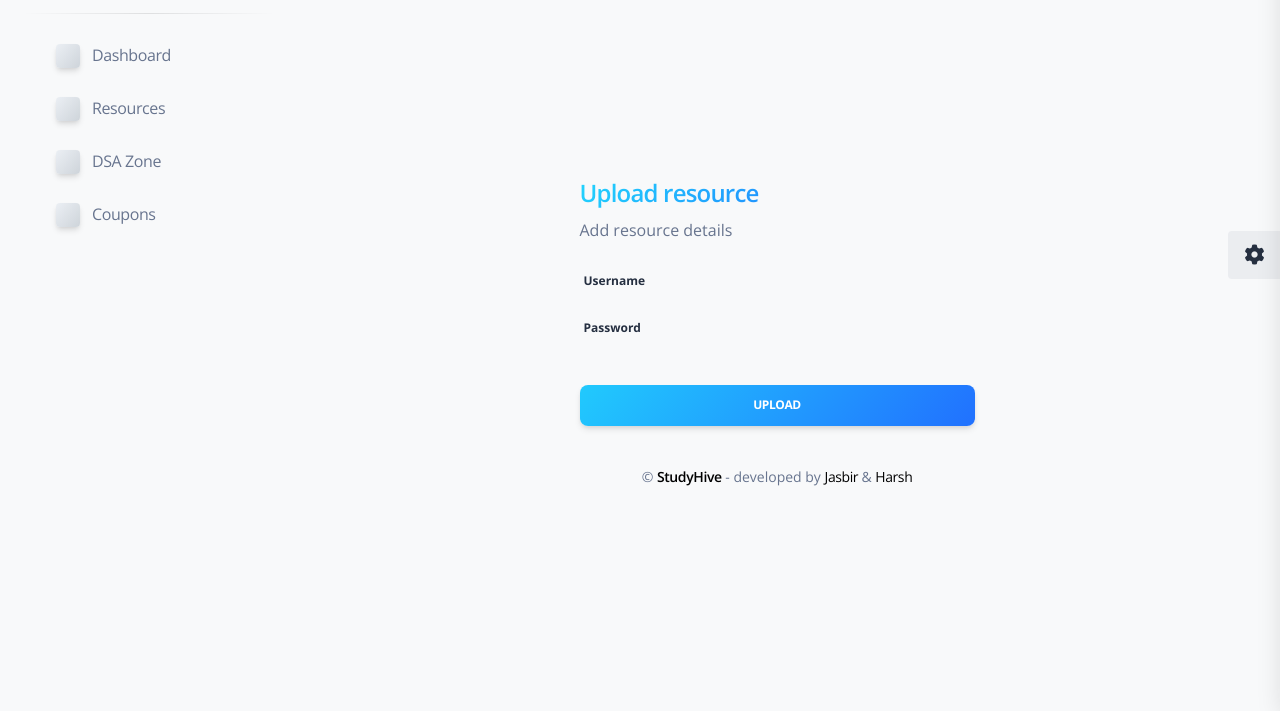
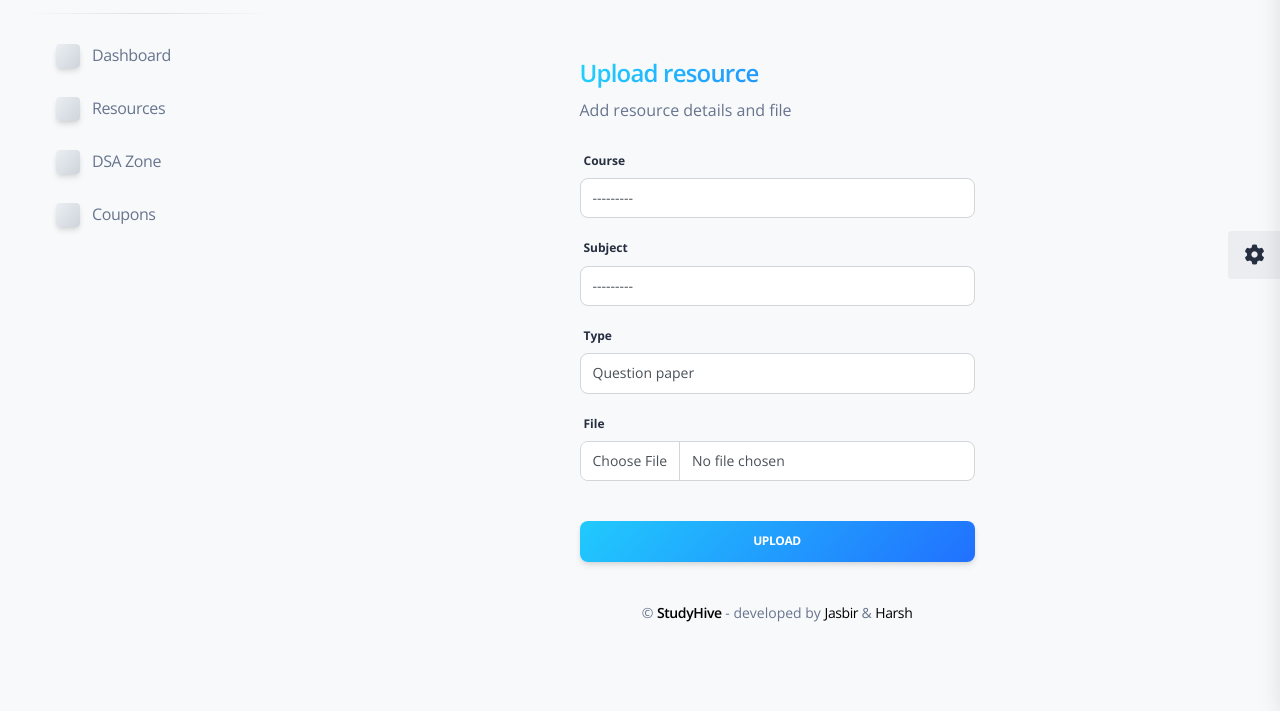
Before and after one commit to JasbirCodeSpace/StudyHive, a Django app: page /resource/upload/ in a window 1280 px wide. Shown: the part 89-800 px from the top of the page. Run offline with Django 3.2, Linux system fonts and the light colour scheme; the visitor is signed in with stand-in values (Sample User, id 1); data that the repository does not hold is empty; some libraries are stand-ins or nearby versions.

Commit message:
resources upload done

```diff
--- a/resource/admin.py
+++ b/resource/admin.py
@@ -1,6 +1,7 @@
 from django.contrib import admin
-from resource.models import course, subject, request
+from resource.models import course, subject, request, resource
 
 admin.site.register(course.Course)
 admin.site.register(subject.Subject)
 admin.site.register(request.Request)
+admin.site.register(resource.Resource)
--- a/resource/forms/resource.py
+++ b/resource/forms/resource.py
@@ -1,7 +1,7 @@
 from django import forms
-from resource.models import request, course, subject
+from resource.models import request, course, subject, resource
 
-class Request(forms.ModelForm):
+class RequestForm(forms.ModelForm):
 
     RESOURCE_TYPE = (
         ('Q', 'Question paper'),
@@ -36,3 +36,48 @@ class Request(forms.ModelForm):
     class Meta:
         model = request.Request
         fields = ('course', 'subject', 'type')
+
+
+class UploadForm(forms.ModelForm):
+
+    RESOURCE_TYPE = (
+        ('Q', 'Question paper'),
+        ('N', 'Notes'),
+        ('B', 'Book'),
+    )
+
+    course = forms.ModelChoiceField(queryset=course.Course.objects.all(),
+            widget=forms.Select(
+                attrs={
+                    "placeholder":"Course",
+                    "class":"form-control",
+                }
+        ),required=True)
+
+    subject = forms.ModelChoiceField(queryset=subject.Subject.objects.all(),
+            widget=forms.Select(
+                attrs={
+                    "placeholder":"Subject",
+                    "class":"form-control",
+                }
+        ),required=True)
+
+    type = forms.ChoiceField(choices=RESOURCE_TYPE,
+            widget=forms.Select(
+                attrs={
+                    "placeholder":"Resource Type",
+                    "class":"form-control",
+                }
+        ),required=True)
+
+    file = forms.FileField(
+            widget=forms.FileInput(
+                attrs={
+                    "placeholder":"Upload Resource",
+                    "class":"form-control",
+                }
+            ), required=True)
+
+    class Meta:
+        model = resource.Resource
+        fields = ('course', 'subject', 'type', 'file')
--- a/resource/models/__init__.py
+++ b/resource/models/__init__.py
@@ -1,3 +1,4 @@
 from . import course
 from . import subject
 from . import request
+from . import resource
--- a/resource/models/request.py
+++ b/resource/models/request.py
@@ -2,6 +2,7 @@ from django.db import models
 from accounts.models.student import Student
 from resource.models.course import Course
 from resource.models.subject import Subject
+from django.utils import timezone
 
 class Request(models.Model):
 
@@ -14,6 +15,7 @@ class Request(models.Model):
     course = models.ForeignKey(Course, on_delete=models.CASCADE)
     subject = models.ForeignKey(Subject, on_delete=models.CASCADE)
     type = models.CharField(choices=RESOURCE_TYPE, max_length=1)
+    timestamp = models.DateTimeField(default=timezone.now)
 
     class Meta:
         """Meta definition for Request."""
--- /dev/null
+++ b/resource/models/resource.py
@@ -0,0 +1,31 @@
+from django.db import models
+from accounts.models.student import Student
+from resource.models.course import Course
+from resource.models.subject import Subject
+from django.utils import timezone
+
+def get_upload_path(instance, filename):
+    return '{0}/{1}/{2}/{3}'.format(instance.course.name, instance.subject.code, instance.type, filename)
+
+
+class Resource(models.Model):
+
+    RESOURCE_TYPE = (
+        ('Q', 'Question paper'),
+        ('N', 'Notes'),
+        ('B', 'Book'),
+    )
+    student = models.ForeignKey(Student, on_delete=models.CASCADE)
+    course = models.ForeignKey(Course, on_delete=models.CASCADE)
+    subject = models.ForeignKey(Subject, on_delete=models.CASCADE)
+    type = models.CharField(choices=RESOURCE_TYPE, max_length=1)
+    file = models.FileField(upload_to=get_upload_path)
+    timestamp = models.DateTimeField(default=timezone.now)
+
+    class Meta:
+
+        verbose_name = 'Resource'
+        verbose_name_plural = 'Resources'
+
+    def __str__(self):
+        return f"Resource [{self.student.name}][{self.type}]"
--- a/resource/urls.py
+++ b/resource/urls.py
@@ -1,7 +1,8 @@
 from django.urls import path
-from resource.views import request, upload
+from resource.views import request, upload, resources
 
 urlpatterns = [
+    path('', resources.show_resources, name = 'resources'),
     path('request/', request.request_resource, name='resource-request'),
     path('upload/', upload.upload_resource, name='resource-upload'),
 ]
--- a/resource/views.py
+++ /dev/null
@@ -1,3 +0,0 @@
-from django.shortcuts import render
-
-# Create your views here.
--- a/resource/views/__init__.py
+++ b/resource/views/__init__.py
@@ -1 +1 @@
-from . import request, upload
+from . import request, upload, resources
--- a/resource/views/upload.py
+++ b/resource/views/upload.py
@@ -1,6 +1,25 @@
 from django.shortcuts import render, redirect
 from django.contrib.auth.decorators import login_required
+from resource.forms.resource import UploadForm
 
 @login_required(login_url='/login/')
 def upload_resource(request):
-    return render(request, 'resource/upload.html')
+
+    msg = {}
+    success = False
+
+    if request.method == "POST":
+        form = UploadForm(request.POST, request.FILES)
+        if form.is_valid():
+            form_data = form.save(commit=False)
+            form_data.student = request.user.student
+            form_data.save()
+            success = True
+            return redirect('home')
+
+        else:
+            msg = "Invalid form data"
+    else:
+        form = UploadForm()
+
+    return render(request, 'resource/upload.html', {'form': form, 'msg': msg, 'success': success})
--- a/templates/includes/sidebar.html
+++ b/templates/includes/sidebar.html
@@ -1,3 +1,8 @@
+{% url 'home' as home_url %}
+{% url 'resources' as resource_url %}
+{% url 'dsa-zone' as dsa_url %}
+{% url 'coupons' as coupons_url %}
+
  <aside class="sidenav navbar navbar-vertical navbar-expand-xs border-0 border-radius-xl my-4 fixed-left ms-4" id="sidenav-main">
     <div class="sidenav-header">
       <i class="fas fa-times p-3 cursor-pointer text-secondary opacity-5 position-absolute right-0 top-0 d-none d-xl-none" aria-hidden="true" id="iconSidenav"></i>
@@ -10,7 +15,7 @@
     <div class="collapse navbar-collapse  w-auto" id="sidenav-collapse-main">
       <ul class="navbar-nav">
         <li class="nav-item mb-1">
-          <a class="nav-link {% if 'index' in segment %} active {% endif %}" href="/">
+          <a class="nav-link {% if request.path == home_url %} active {% endif %}" href="{{home_url}}">
             <div class="icon icon-shape icon-xs shadow border-radius-sm bg-gradient-light text-center me-2 d-flex align-items-center justify-content-center">
               <!-- icon goes here -->
             </div>
@@ -18,7 +23,7 @@
           </a>
         </li>
         <li class="nav-item mb-1">
-          <a class="nav-link {% if 'index' in segment %} active {% endif %}" href="/">
+          <a class="nav-link {% if request.path == resource_url %} active {% endif %}" href="{{resource_url}}">
             <div class="icon icon-shape icon-xs shadow border-radius-sm bg-gradient-light text-center me-2 d-flex align-items-center justify-content-center">
               <!-- icon goes here -->
             </div>
@@ -26,7 +31,7 @@
           </a>
         </li>
         <li class="nav-item mb-1">
-          <a class="nav-link {% if 'index' in segment %} active {% endif %}" href="/">
+          <a class="nav-link {% if request.path == dsa_url %} active {% endif %}" href="{{dsa_url}}">
             <div class="icon icon-shape icon-xs shadow border-radius-sm bg-gradient-light text-center me-2 d-flex align-items-center justify-content-center">
               <!-- icon goes here -->
             </div>
@@ -34,7 +39,7 @@
           </a>
         </li>
         <li class="nav-item mb-1">
-          <a class="nav-link {% if 'index' in segment %} active {% endif %}" href="/">
+          <a class="nav-link {% if request.path == coupons_url %} active {% endif %}" href="coupons_url">
             <div class="icon icon-shape icon-xs shadow border-radius-sm bg-gradient-light text-center me-2 d-flex align-items-center justify-content-center">
               <!-- icon goes here -->
             </div>
--- a/templates/resource/request.html
+++ b/templates/resource/request.html
@@ -11,7 +11,10 @@
     <div class="container">
         <div class="row">
           <div class="col-md-6 d-flex flex-column mx-auto">
-            <div class="card card-plain mt-8">
+            {% if success %}
+            <span class="badge bg-gradient-success">Successfully submitted request</span>
+            {% endif %}
+            <div class="card card-plain mt-2">
               <div class="card-header pb-0 text-left bg-transparent">
                 <h4 class="text-info text-gradient">
                   Request resource
--- a/templates/resource/upload.html
+++ b/templates/resource/upload.html
@@ -11,7 +11,10 @@
     <div class="container">
         <div class="row">
           <div class="col-md-6 d-flex flex-column mx-auto">
-            <div class="card card-plain mt-8">
+            {% if success %}
+            <span class="badge bg-gradient-success">Successfully submitted request</span>
+            {% endif %}
+            <div class="card card-plain mt-2">
               <div class="card-header pb-0 text-left bg-transparent">
                 <h4 class="text-info text-gradient">
                   Upload resource
@@ -20,37 +23,52 @@
                     {% if msg %}
                         {{ msg | safe }}
                     {% else %}
-                        Add resource details
+                        Add resource details and file
                     {% endif %}
                 </p>
               </div>
               <div class="card-body">
-                <form role="form text-left" method="post" action="">
+                <form role="form text-left" method="post" action="" enctype="multipart/form-data">
 
                   {% csrf_token %}
 
                   <div class="row">
                     <div class="col-md-12">
-                      <label>Username</label>
+                      <label>Course</label>
                       <div class="mb-3">
-                        {{ form.username }}
+                        {{ form.course }}
                       </div>
-                      <span class="text-error">{{ form.username.errors }}</span>
+                      <span class="text-error">{{ form.course.errors }}</span>
                     </div>
                     <div class="col-md-12">
-                      <label>Password</label>
+                      <label>Subject</label>
                       <div class="mb-3">
-                        {{ form.password }}
+                        {{ form.subject }}
                       </div>
-                      <span class="text-error">{{ form.password.errors }}</span>
+                      <span class="text-error">{{ form.subject.errors }}</span>
                     </div>
                   </div>
+                  <div class="col-md-12">
+                  <label>Type</label>
+                    <div class="mb-3">
+                      {{ form.type }}
+                    </div>
+                    <span class="text-error">{{ form.type.errors }}</span>
+                  </div>
+                  <div class="col-md-12">
+                    <label>File</label>
+                      <div class="mb-3">
+                        {{ form.file }}
+                      </div>
+                      <span class="text-error">{{ form.file.errors }}</span>
+                    </div>
 
                   <div class="text-center">
                     <button type="submit" name="login" class="btn bg-gradient-info w-100 mt-4 mb-0">Upload</button>
                   </div>
                 </form>
               </div>
+
             </div>
           </div>
         </div>
```
Also changed, not shown: StudyHive/settings.py (+11 -1 lines), resource/views/request.py (+7 -2 lines), resource/views/resources.py (added, +9 -0 lines), resource/migrations/0003_auto_20211111_2206.py (added), 1 other file.
